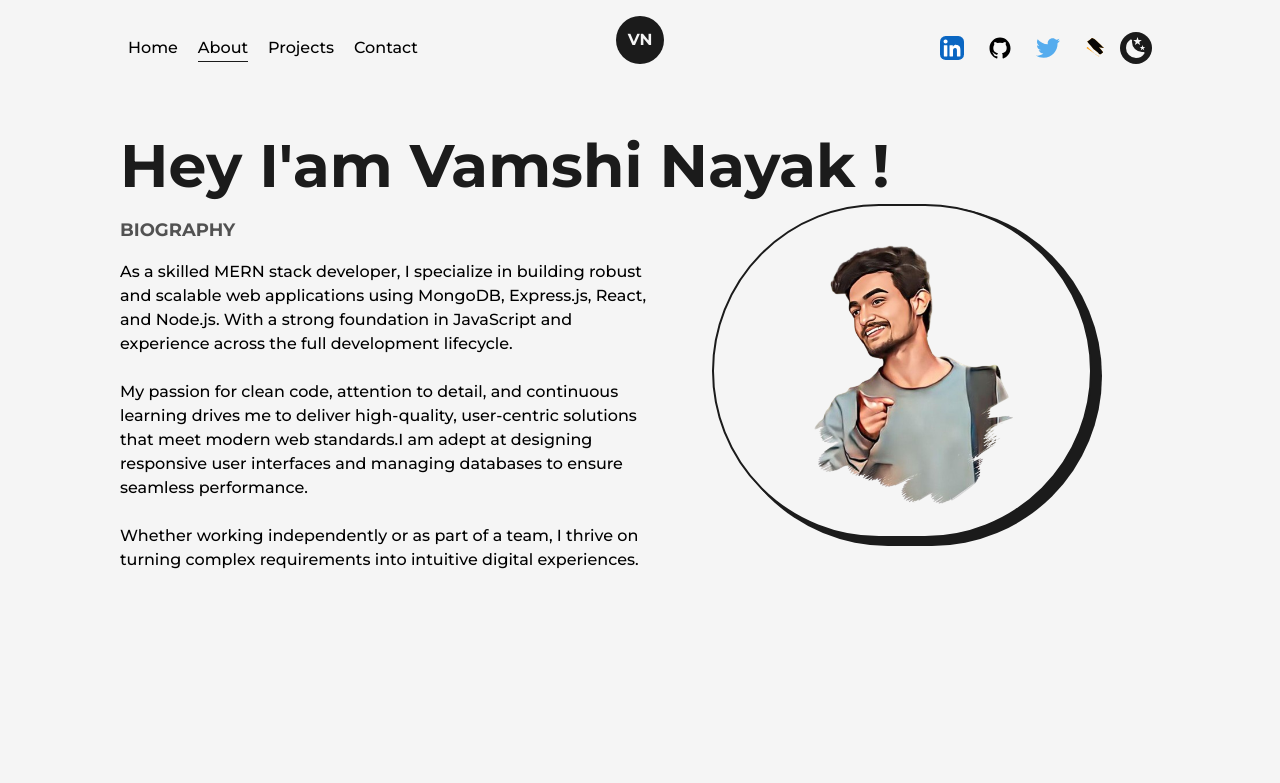
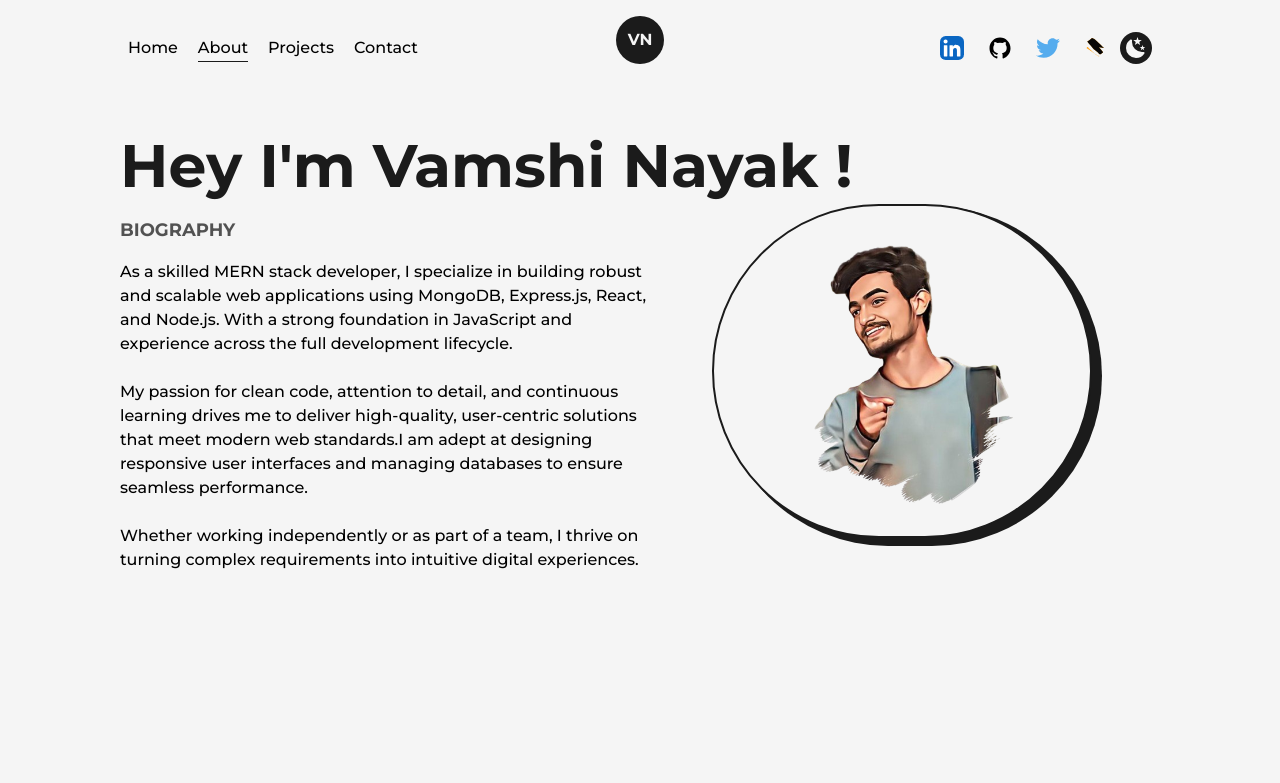
Before and after one commit to vamshi-nayak/My-Portfolio, a Next.js app: page /about in a window 1280 px wide. Shown: the top 783 px of the page. Built offline with nearby package versions, Linux system fonts and the light colour scheme.

Commit message:
Update about.js

```diff
--- a/src/pages/about.js
+++ b/src/pages/about.js
@@ -19,7 +19,7 @@
         <TransitionEffect/>
         <main className='w-full flex flex-col items-center justify-center ml-10 mt-8 dark:text-light'>
             <Layout className='pt-16'>
-            <AnimatedText text="Hey i'am Vamshi Nayak !" className='mb-16 lg:!text-7xl sm:!text-6xl xs:!text-4xl sm:mb-8'/>
+            <AnimatedText text="Hey i'm Vamshi Nayak !" className='mb-16 lg:!text-7xl sm:!text-6xl xs:!text-4xl sm:mb-8'/>
             <div className='grid w-full grid-cols-8 gap-16 sm:gap-8 '>
                 <div className="col-span-4 flex flex-col items-start justify-start xl:col-span-6 md:order-2 md:col-span-7">
                     <h1 className="mb-4 mt-3 text-lg font-bold uppercase text-dark/75 dark:text-light">Biography</h1>
```
